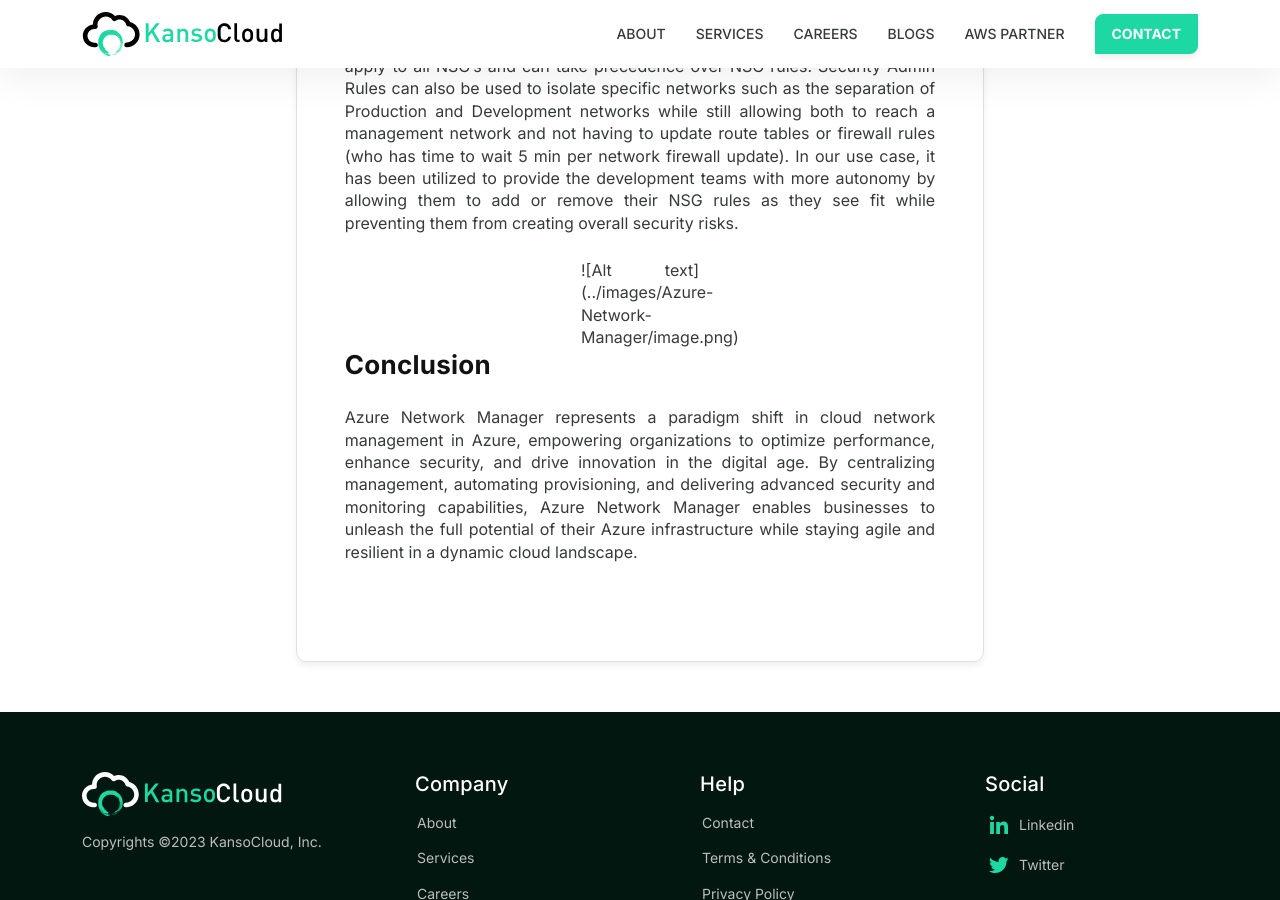
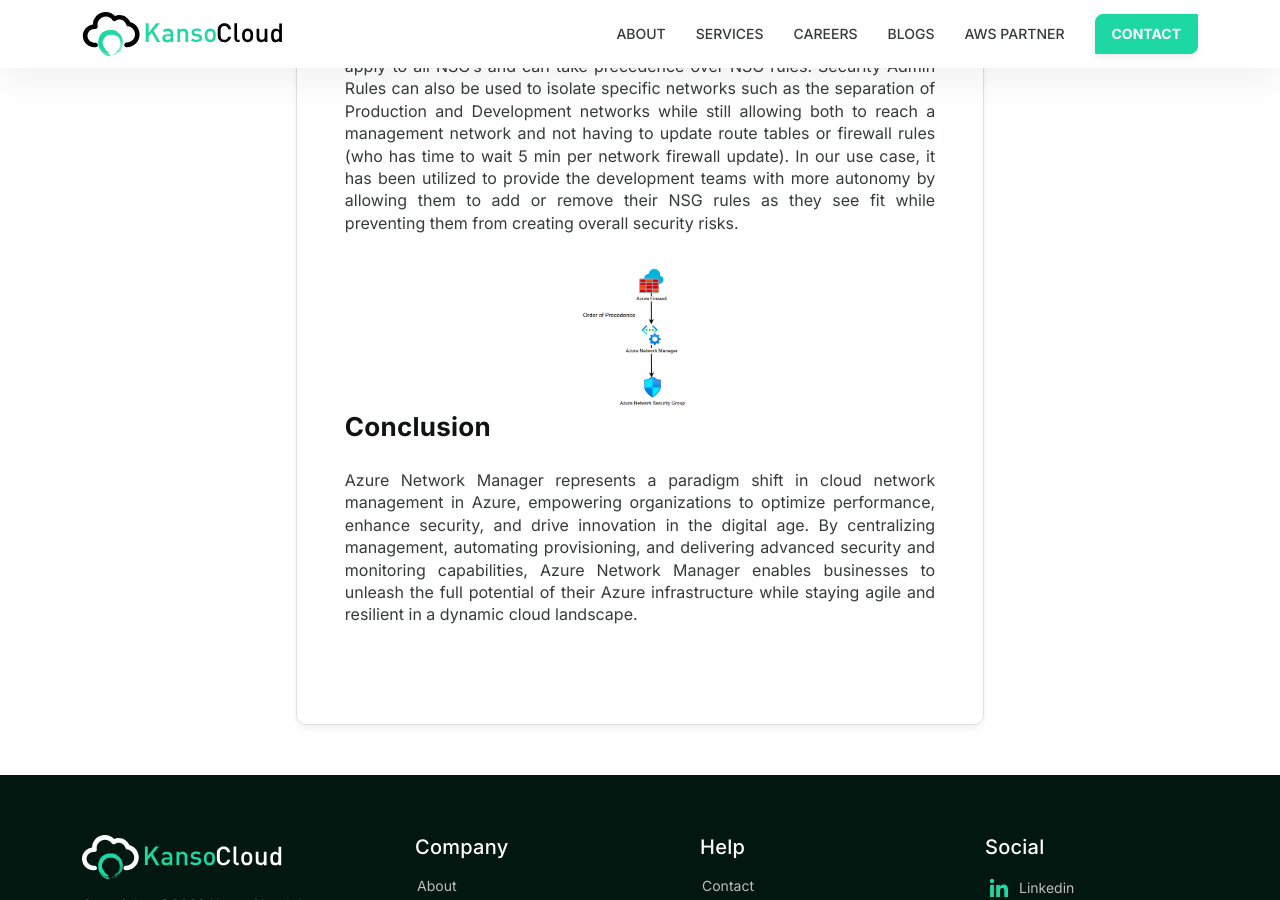
Before and after one commit to KansoCloud/kansocloud.github.io, a Jekyll site: the page built from _posts/2024-08-30-Utilizing-Azure-Network-Manager-to-Simplify-Least-Privileged-Networking.md, in a window 1280 px wide and 900 px high, scrolled down 1877 px. Built offline with Jekyll 4.4.1, drawn with Linux system fonts in a browser that asks for light colours.

Commit message:
image fixed

```diff
--- a/_posts/2024-08-30-Utilizing-Azure-Network-Manager-to-Simplify-Least-Privileged-Networking.md
+++ b/_posts/2024-08-30-Utilizing-Azure-Network-Manager-to-Simplify-Least-Privileged-Networking.md
@@ -31,10 +31,8 @@
 
 Using Azure Network Manager, one can create Security Admin Rules that apply to all NSG’s and can take precedence over NSG rules. Security Admin Rules can also be used to isolate specific networks such as the separation of Production and Development networks while still allowing both to reach a management network and not having to update route tables or firewall rules (who has time to wait 5 min per network firewall update). In our use case, it has been utilized to provide the development teams with more autonomy by allowing them to add or remove their NSG rules as they see fit while preventing them from creating overall security risks.
 
-<div style="width:20%; margin: auto;">
-
-![Alt text](../images/Azure-Network-Manager/image.png)
-
+<div style="text-align: center;">
+  <img src="../images/Azure-Network-Manager/image.png" alt="Azure-Network-Manager" title="Azure-Network-Manager" style="width: 20%;">
 </div>
 
 ### **Conclusion**
```
